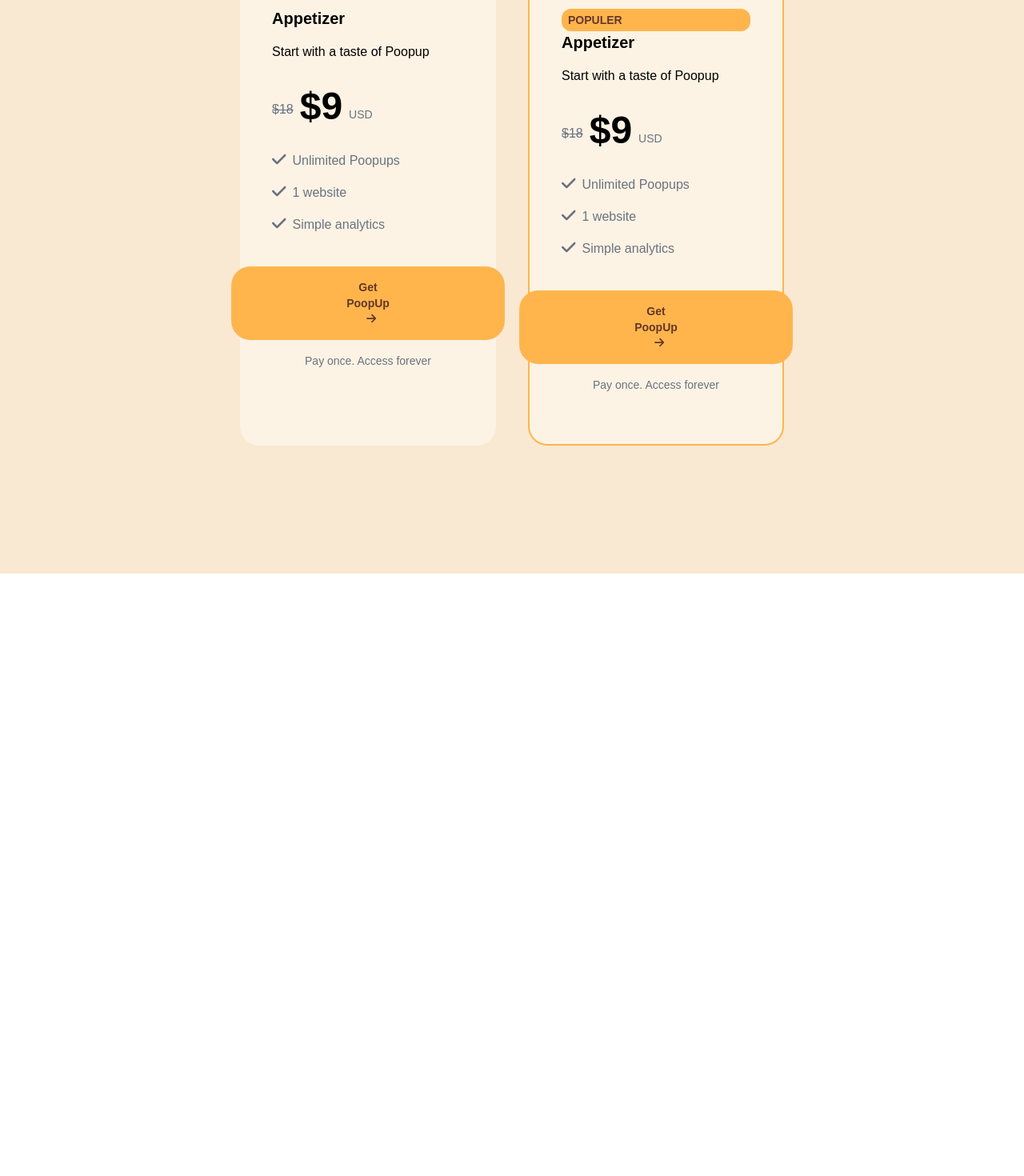
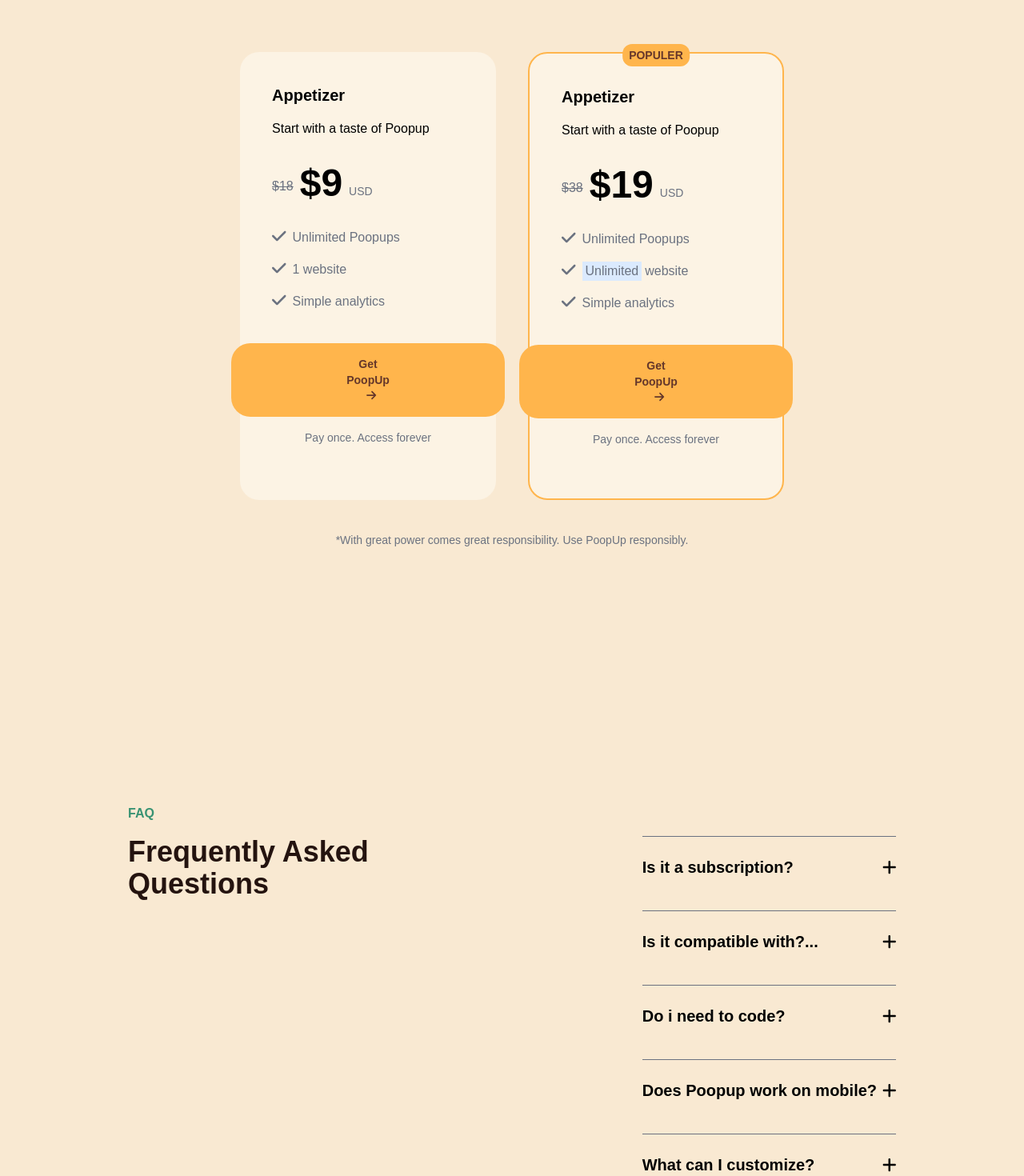
Before and after one commit to 0SHAFIN/poopup, a Next.js app: page / in a window 1280 px wide. Shown: the part 5540-7010 px from the top of the page at 80% size. Before the commit the page ends 6257 px from the top, so only its background shows below. Built offline with nearby package versions, Linux system fonts and the light colour scheme.

Commit message:
inso branch

```diff
--- a/app/globals.css
+++ b/app/globals.css
@@ -22,6 +22,7 @@
   --button-text:#65372a; /* Light text */
   --card-light-bg:#f9dfb9;
   --usecase-card:#f9e9d2;
+  --ocean-green:#399373;
 }
 body {
   color: var(--foreground);
--- a/app/page.tsx
+++ b/app/page.tsx
@@ -12,6 +12,12 @@ export default function Home() {
   const [isCollapsed2, setIsCollapsed2] = useState(false);
   const [isCollapsed3, setIsCollapsed3] = useState(false);
 
+  const [ques1, setQues1] = useState(false);
+  const [ques2, setQues2] = useState(false);
+  const [ques3, setQues3] = useState(false);
+  const [ques4, setQues4] = useState(false);
+  const [ques5, setQues5] = useState(false);
+
   const handleToogle1 = () => {
     setIsCollapsed(!isCollapsed1);
   }
@@ -21,6 +27,23 @@ export default function Home() {
   const handleToogle3 = () => {
     setIsCollapsed3(!isCollapsed3);
   }
+
+  const handleQues1 = () => {
+    setQues1(!ques1);
+  }
+  const handleQues2 = () => {
+    setQues2(!ques2);
+  }
+  const handleQues3 = () => {
+    setQues3(!ques3);
+  }
+  const handleQues4 = () => {
+    setQues4(!ques4);
+  }
+  const handleQues5 = () => {
+    setQues5(!ques5);
+  }
+
 
   return (
     <div>
@@ -313,8 +336,9 @@ export default function Home() {
 
       {/* slide 6 */}
       <div className="slide p-40 bg-[var(--usecase-card)]">
-        <p className="text-center text-lg mb-10">Pricing</p>
-        <p className="text-center text-5xl font-extrabold text-[var(--first-slide-text)] mb-10">Make your product a non-brainer purchase</p>
+        <p className="text-center text-lg mb-8 text-[var(--ocean-green)]
+        ">Pricing</p>
+        <p className="text-center text-5xl font-extrabold text-[var(--first-slide-text)] mb-36">Make your product a non-brainer purchase</p>
         <div className="flex justify-center">
 
           <div className="bg-[var(--first-slide-bg)] w-1/3 p-10 rounded-3xl mr-10">
@@ -349,14 +373,12 @@ export default function Home() {
           </div>
 
           <div className="relative bg-[var(--first-slide-bg)] w-1/3 p-10 rounded-3xl border-2 border-[var(--button-bg)]">
-            <div className="abolute -top-10 right-10 bg-[var(--button-bg)] h-fit p-1 px-2 rounded-xl text-sm font-bold text-[var(--button-text)]">POPULER</div>
-
+            <div className="absolute -top-3 left-1/2 transform -translate-x-1/2 bg-[var(--button-bg)] h-fit w-fit p-1 px-2 rounded-xl text-sm font-bold text-[var(--button-text)]">POPULER</div>
             <p className="text-xl mb-4 font-bold">Appetizer</p>
             <p>Start with a taste of Poopup</p>
-
             <div className="flex mt-8">
-              <del className="text-gray-500 mt-4 mr-2">$18</del>
-              <p className="text-5xl font-bold">$9</p>
+              <del className="text-gray-500 mt-4 mr-2">$38</del>
+              <p className="text-5xl font-bold">$19</p>
               <p className="text-sm mt-6 ml-2 text-gray-500 ">USD</p>
             </div>
             <div>
@@ -366,7 +388,10 @@ export default function Home() {
               </div>
               <div className="flex mt-4">
                 <FontAwesomeIcon icon={faCheck} className="text-xl text-gray-500 mr-2" />
-                <p className="text-md text-gray-500">1 website</p>
+                <div className="flex">
+                  <p className="text-md text-gray-500 bg-blue-100 px-1 mr-1">Unlimited</p>
+                  <p className="text-md text-gray-500">website</p>
+                </div>
               </div>
               <div className="flex mt-4">
                 <FontAwesomeIcon icon={faCheck} className="text-xl text-gray-500 mr-2" />
@@ -380,9 +405,120 @@ export default function Home() {
             </div>
             <p className="text-sm text-gray-500 text-center mt-4 mb-6">Pay once. Access forever</p>
           </div>
+        </div>
+        <p className="text-center mt-10 text-sm text-gray-500">*With great power comes great responsibility. Use PoopUp responsibly.</p>
+      </div>
 
+      {/* slide 7 */}
+
+      <div className="slide p-40 bg-[var(--usecase-card)]">
+        <div className="flex justify-center">
+          <div>
+            <p className="font-bold text-[var(--ocean-green)]">FAQ</p>
+            <p className="text-4xl font-extrabold text-[var(--first-slide-text)] mt-4">Frequently Asked Questions</p>
+          </div>
+
+          <div className="container w-1/2 pl-40">
+
+            <div className="btn cursor-pointer"
+              onClick={handleQues1}>
+              <div className="">
+                <hr className="text-center border-1 border-gray-500 mt-10" />
+                <div className="flex justify-between mt-6">
+                  <p className={`text-xl font-bold ${ques1?"text-[var(--ocean-green)]":""}`}>Is it a subscription?</p>
+                  <FontAwesomeIcon icon={faPlus} className="text-xl mt-1 " />
+                </div>
+              </div>
+            </div>
+
+            <div className={`overflow-hidden transition-all duration-300 ease-in-out ${!ques1 ? "max-h-0 opacity-0" : "max-h-screen opacity-100"
+                }`}>
+              <p className="text-lg mt-3">
+                 Nope. You pay once and it's yours forever.
+              </p>
+            </div>
+
+            <div className="btn cursor-pointer"
+              onClick={handleQues2}>
+              <hr className="text-center border-1 border-gray-500 mt-10" />
+              <div className="flex justify-between mt-6">
+                <p className={`text-xl font-bold ${ques2?"text-[var(--ocean-green)]":""}`}>Is it compatible with?...</p>
+                <FontAwesomeIcon icon={faPlus} className="text-xl mt-1 " />
+              </div>
+            </div>
+
+            <div className={`overflow-hidden transition-all duration-300 ease-in-out ${!ques2 ? "max-h-0 opacity-0" : "max-h-screen opacity-100"
+                }`}>
+              <p className="text-lg mt-3">
+                Wordpress, Shopify, Carrd, Webflow, Bubble, Wix, etc. are all supported.<br></br>
+                If you can add a code snippet (script) to your website, you can use <br></br>
+                PoopUp.
+              </p>
+            </div>
+
+            <div className="btn cursor-pointer"
+              onClick={handleQues3}>
+              <hr className="text-center border-1 border-gray-500 mt-10" />
+              <div className="flex justify-between mt-6">
+                <p className={`text-xl font-bold ${ques3?"text-[var(--ocean-green)]":""}`}>Do i need to code?</p>
+                <FontAwesomeIcon icon={faPlus} className="text-xl mt-1 " />
+              </div>
+            </div>
+
+            <div className={`overflow-hidden transition-all duration-300 ease-in-out ${!ques3 ? "max-h-0 opacity-0" : "max-h-screen opacity-100"
+                }`}>
+              <p className="text-lg mt-3">
+                 You don't. All you need to do is copy and paste a small code snippet in <br></br>
+                 your website's head tag. Wordpress, Shopify, Webflow, Bubble, Wix,<br></br>
+                  etc. are all supported.
+              </p>
+            </div>
+
+            <div className="btn cursor-pointer"
+              onClick={handleQues4}>
+              <hr className="text-center border-1 border-gray-500 mt-10" />
+              <div className="flex justify-between mt-6">
+                <p className={`text-xl font-bold ${ques4?"text-[var(--ocean-green)]":""}`}>Does Poopup work on mobile?</p>
+                <FontAwesomeIcon icon={faPlus} className="text-xl mt-1 " />
+              </div>
+            </div>
+
+            <div className={`overflow-hidden transition-all duration-300 ease-in-out ${!ques4 ? "max-h-0 opacity-0" : "max-h-screen opacity-100"
+                }`}>
+               <p className="text-lg mt-3">
+                 Yes! Only one PoopUp will be displayed at a time to avoid cluttering your <br></br> visitor's screen.
+               </p>
+            </div>
+
+            <div className="btn cursor-pointer"
+              onClick={handleQues5}>
+              <hr className="text-center border-1 border-gray-500 mt-10" />
+              <div className="flex justify-between mt-6">
+                <p className={`text-xl font-bold ${ques5?"text-[var(--ocean-green)]":""}`}>What can I customize?</p>
+                <FontAwesomeIcon icon={faPlus} className="text-xl mt-1 " />
+              </div>
+            </div>
+            <div className={`overflow-hidden transition-all duration-300 ease-in-out ${!ques5 ? "max-h-0 opacity-0" : "max-h-screen opacity-100"
+                }`}>
+              <p className="text-lg mt-3">
+                For now you can customize the following:
+                <br></br>
+                . PoopUp title
+                <br></br>
+                . PoopUp body
+                <br></br>
+                . PoopUp icon
+                <br></br>
+                . when are PoopUps firing
+                <br></br>
+                . How often are PoopUps displayed
+
+              </p>
+            </div>
+          </div>
         </div>
       </div>
+
     </div>
   );
 }
```
